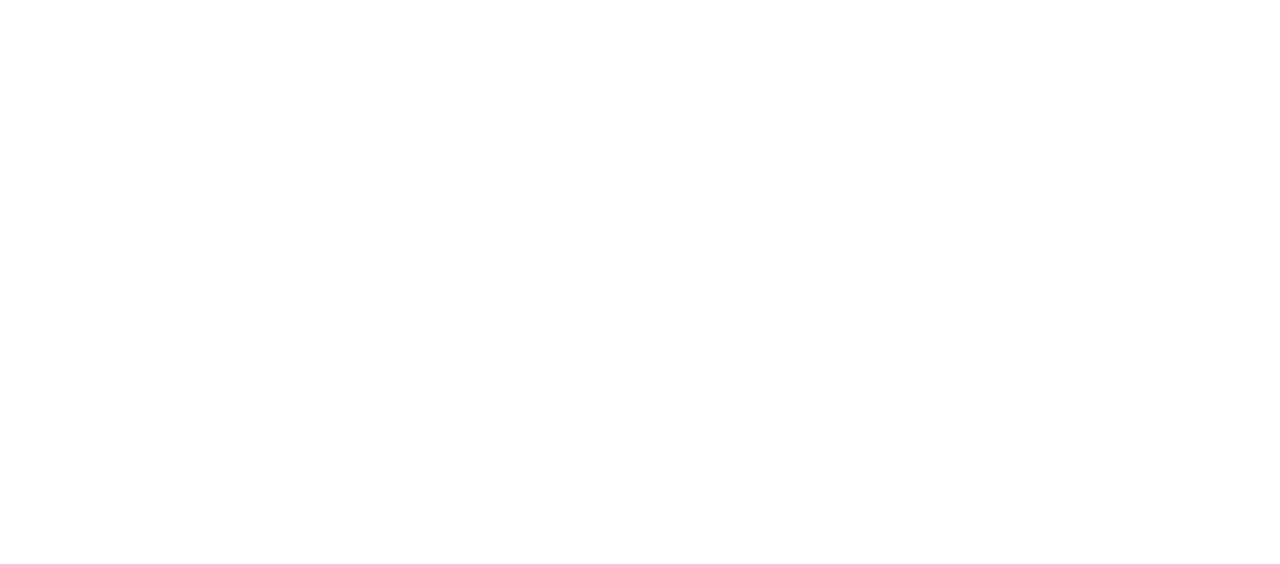
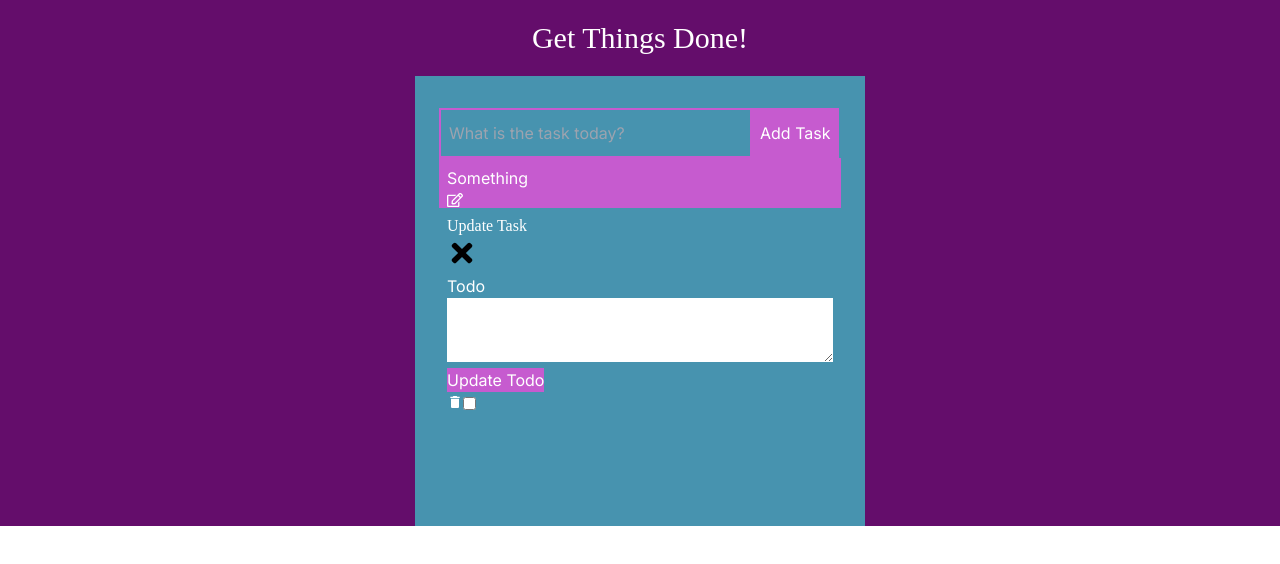
Before and after one commit to devmianharoon/task-app, a Next.js app: page / in a window 1280 px wide. Shown: the top 564 px of the page. Built offline with nearby package versions, Linux system fonts and the light colour scheme; a web font is replaced by a local one.

Commit message:
Frontend Complete

```diff
--- a/package.json
+++ b/package.json
@@ -12,7 +12,8 @@
     "axios": "^1.6.8",
     "next": "14.2.3",
     "react": "^18",
-    "react-dom": "^18"
+    "react-dom": "^18",
+    "react-icons": "^5.2.0"
   },
   "devDependencies": {
     "@types/node": "^20",
--- a/src/app/page.tsx
+++ b/src/app/page.tsx
@@ -1,8 +1,24 @@
 
-export default function Home() {
+import TodoList from "@/component/todoList/page";
+
+export default async function Home() {
+
+
+
+
   return (
     <>
-      <div></div>
+      <div className="bg-[#640D6B] h-full  ">
+        <h1 className="font-poetsen text-center text-3xl  text-white p-5">Get Things Done!</h1>
+        <div className="h-[450px] w-[450px] px-6 py-8 bg-[#4793AF] m-auto ">
+          <div>
+            <input className="bg-inherit border-2 border-[#C65BCF] w-full sm:w-[313px] h-[50px] p-2" type="text" name="" id="" placeholder="What is the task today? " />
+            <button className="h-[50px] p-2 bg-[#C65BCF] text-white  ">Add Task </button>
+          </div>
+          <TodoList />
+
+        </div>
+      </div>
     </>
   );
 }
--- a/src/component/todoList/page.tsx
+++ b/src/component/todoList/page.tsx
@@ -0,0 +1,30 @@
+'use client'
+import React from 'react'
+import { useState } from 'react';
+import { FaRegEdit } from "react-icons/fa";
+import { MdDelete } from "react-icons/md";
+import UpdateModel from '../updateModel/page';
+
+
+
+export default function TodoList() {
+    const [isOpen, setIsOpen] = useState<boolean>(false);
+    const onUpdate = () => {
+        setIsOpen(true)
+    }
+    const onClose = () => {
+        setIsOpen(false)
+    }
+
+    return (
+        <div className='bg-[#C65BCF] flex justify-between items-center w-full sm:w-[400px] h-[50px] p-2 border-[5px] rounded-md '>
+            <h1 className='text-white text-base font-medium' >Something</h1>
+            <div className='flex gap-3'>
+                <button><FaRegEdit onClick={onUpdate} className='text-white ' /></button>
+                <UpdateModel isOpen={isOpen} onClose={onClose} />
+                <button><MdDelete className='text-white' /></button>
+                <input type="checkbox" id="checkbox_id" name="checkbox_name" value="checkbox_value" />
+            </div>
+        </div>
+    )
+};
--- a/src/component/updateModel/page.tsx
+++ b/src/component/updateModel/page.tsx
@@ -0,0 +1,34 @@
+import { ModalProps } from '@/types/types';
+import { FaTimes } from 'react-icons/fa';
+
+
+export default function UpdateModel({ isOpen, onClose, }: ModalProps) {
+    return (
+        <div className={`modal ${isOpen ? 'block' : 'hidden'}`}>
+            <div className="modal-overlay absolute top-0 left-0 w-full h-full bg-gray-800 bg-opacity-80">
+                <div className="modal-container bg-[#A87676] w-96 mx-auto mt-20 p-6 rounded shadow-lg">
+                    <div className="mb-4">
+                        <div className='flex justify-between'>
+                            <h3 className="text-2xl  mb-2 font-poetsen text-white">Update Task</h3>
+                            <button onClick={onClose}>
+                                <FaTimes className="text-3xl text-red-500 hover:text-gray-700 cursor-pointer" />
+                            </button>
+                        </div>
+                        <label className="block text-white text-sm mb-2" htmlFor="note">
+                            Todo
+                        </label>
+                        <textarea
+                            id="note"
+                            className="w-full border p-2 mb-2 bg-[#A87676]"
+                        />
+                    </div>
+                    <div className="flex justify-end">
+                        <button className="bg-[#C65BCF] text-white px-4 py-2 rounded hover:bg-[#B51B75]">
+                            Update Todo
+                        </button>
+                    </div>
+                </div>
+            </div>
+        </div>
+    );
+};
--- a/src/types/types.ts
+++ b/src/types/types.ts
@@ -0,0 +1,4 @@
+export type ModalProps = {
+    isOpen: boolean,
+    onClose: () => void
+}
```
Also changed, not shown: src/actions/actions.ts (added), 1 other file (tests, documents, lock files or other folders).
